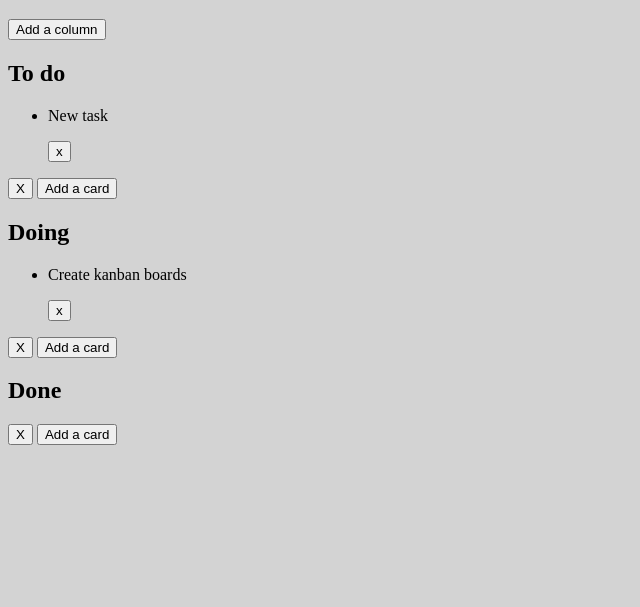
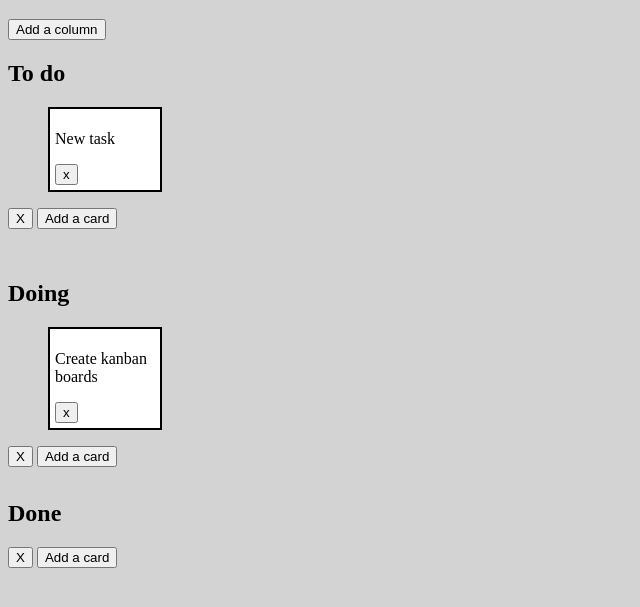
Before and after one commit to ankiris/11.6, a website: page index.html in a window 1280 px wide. Shown: the part 61-668 px from the top of the page, without its empty margins (0-640 px from the left). Drawn offline with nearby package versions, Linux system fonts and the light colour scheme.

Commit message:
Add column width

```diff
--- a/sass/style.scss
+++ b/sass/style.scss
@@ -1,3 +1,17 @@
 body {
     background-color: lightgray;
 }
+ul {
+    list-style-type: none;
+}
+.column {
+
+    height: 25vh;
+    width: 30vw;
+}
+.card {
+    padding: 5px;
+    background-color: white;
+    width: 100px;
+    border: 2px solid black;
+}
```
Also changed, not shown: css/style.css.
